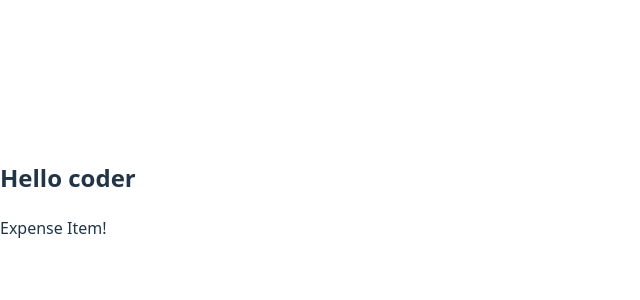
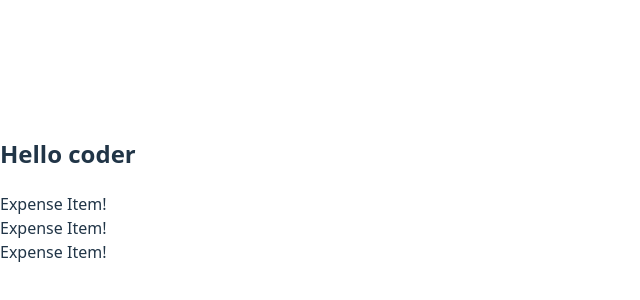
Before and after one commit to naveedkapoorkhan/ExpensesTracker, a React (Vite) app in the folder expense-stracker/: page / in a window 1280 px wide. Shown: the part 210-510 px from the top of the page, without its empty margins (0-640 px from the left). Built offline with nearby package versions, Linux system fonts and the light colour scheme.

Commit message:
reuseability of ExpenseItem.jsx send data as props

```diff
--- a/expense-stracker/src/App.jsx
+++ b/expense-stracker/src/App.jsx
@@ -1,10 +1,46 @@
 import React from 'react'
 import ExpenseItem from './components/ExpenseItem'
 const App = () => {
+   const expenseDate=new Date()
+    const expenseTitle="wine expenses"
+    const month = expenseDate.toLocaleString('en-US', { month: 'long' });
+  const day = expenseDate.toLocaleString('en-US', { day: '2-digit' });
+  const year = expenseDate.getFullYear();
+const expenseAmount=240000
+
+const expenses=[
+  {
+    expenseTitle:"wine expenses",
+
+    month:month,
+    day:day,
+    year:year,
+    expenseAmount:200
+  }
+  , {
+    expenseTitle:"HouseHold expenses",
+
+    month:month,
+    day:day,
+    year:year,
+    expenseAmount:20000
+  },
+   {
+    expenseTitle:"Transportation expenses",
+
+    month:month,
+    day:day,
+    year:year,
+    expenseAmount:500
+  }
+]
   return (
     <div>
       <h2>Hello coder</h2>
-      <ExpenseItem>Naveed</ExpenseItem>
+      <ExpenseItem title={expenses[0].expenseTitle} month={expenses[0].month} day={expenses[0].day}  year={expenses[0].year} expensesAmount={expenses[0].expenseAmount}></ExpenseItem>
+       <ExpenseItem title={expenses[1].expenseTitle} month={expenses[1].month} day={expenses[1].day}  year={expenses[1].year} expensesAmount={expenses[1].expenseAmount}></ExpenseItem>
+      <ExpenseItem title={expenses[2].expenseTitle} month={expenses[2].month} day={expenses[2].day}  year={expenses[2].year} expensesAmount={expenses[2].expenseAmount}></ExpenseItem>
+
     </div>
   )
 }
```
